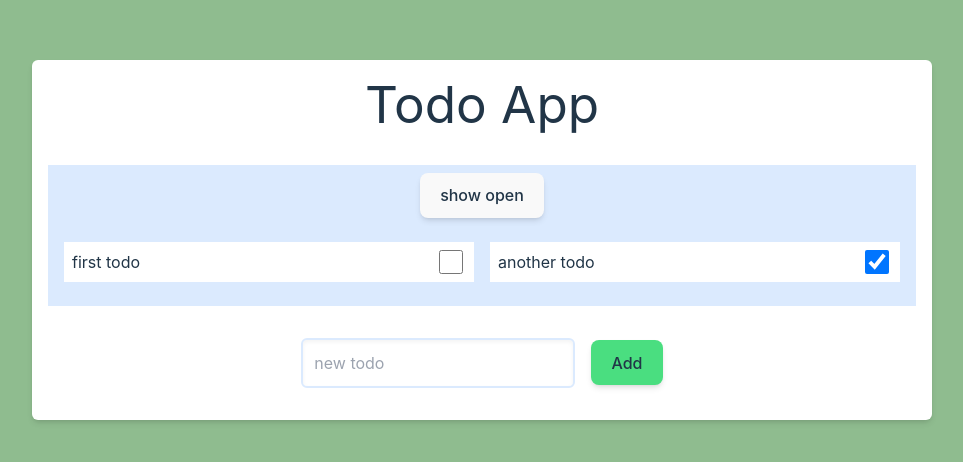
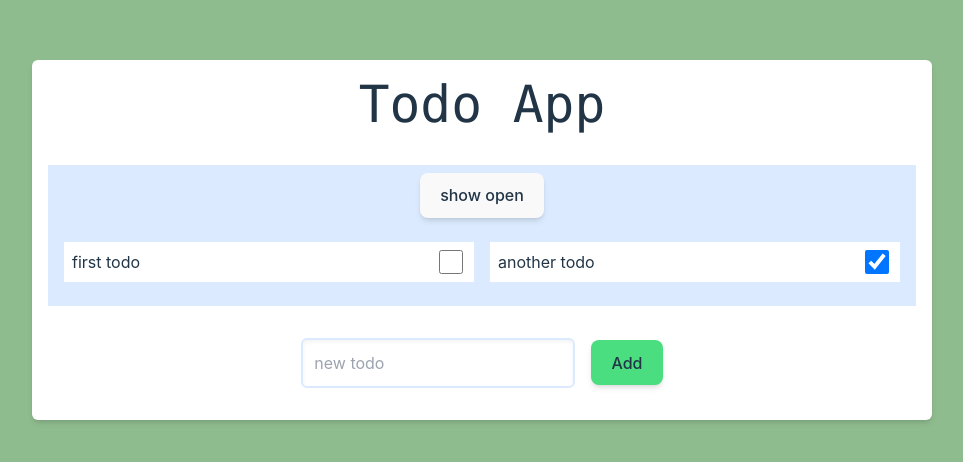
Before and after one commit to FrankBerlin/Practice, a React (Vite) app in the folder frank-to-do/: page / in a window 1280 px wide. Shown: the part 160-622 px from the top of the page, without its empty margins (158-1121 px from the left). Built offline with nearby package versions, Linux system fonts and the light colour scheme.

Commit message:
filter works

```diff
--- a/frank-to-do/src/App.jsx
+++ b/frank-to-do/src/App.jsx
@@ -22,8 +22,9 @@ function App() {
 
   // todo add a unique id to the new todo
   const addTodo  = (text) => {
+    const id = parseInt(Math.random() * 500, 10);
     setTodos((previous) =>
-      (text.length > 0) ? [...previous, {id:5, text:text, done:false}] : previous
+      (text.length > 0) ? [...previous, {id:id, text:text, done:false}] : previous
     );
     setNewTodo('');
   }
@@ -31,13 +32,13 @@ function App() {
   return (
     <>
       <div className='flex flex-col min-w-[360px] md:min-w-[900px] p-2 md:p-4 bg-white rounded-md shadow-md'>
-        <h1 className='pb-8 block text-grey-800'>Todo App</h1>
+        <h1 className='pb-8 block text-grey-800 font-mono'>Todo App</h1>
         <div className='p-2 flex flex-row gap-2 justify-center bg-blue-100'>
           <label><button className='shadow-md' onClick={toggleOpen}>{showOpen ? 'show all' : 'show open'}</button></label>
         </div>
         <div className='p-2 flex bg-blue-100'>
           <div id="todolist" className='w-full grid grid-cols-1 md:grid-cols-2 p-2 gap-4'>
-            { todos && todos.map((todo) => (
+            { todos && todos.filter((todo)=> (showOpen && !todo.done) || !showOpen).map((todo) => (
                 <div key={todo.id}>
                   <div className='flex flex-row justify-between bg-white p-2 mb-2'>
                     <span>{todo.text}</span>
```
